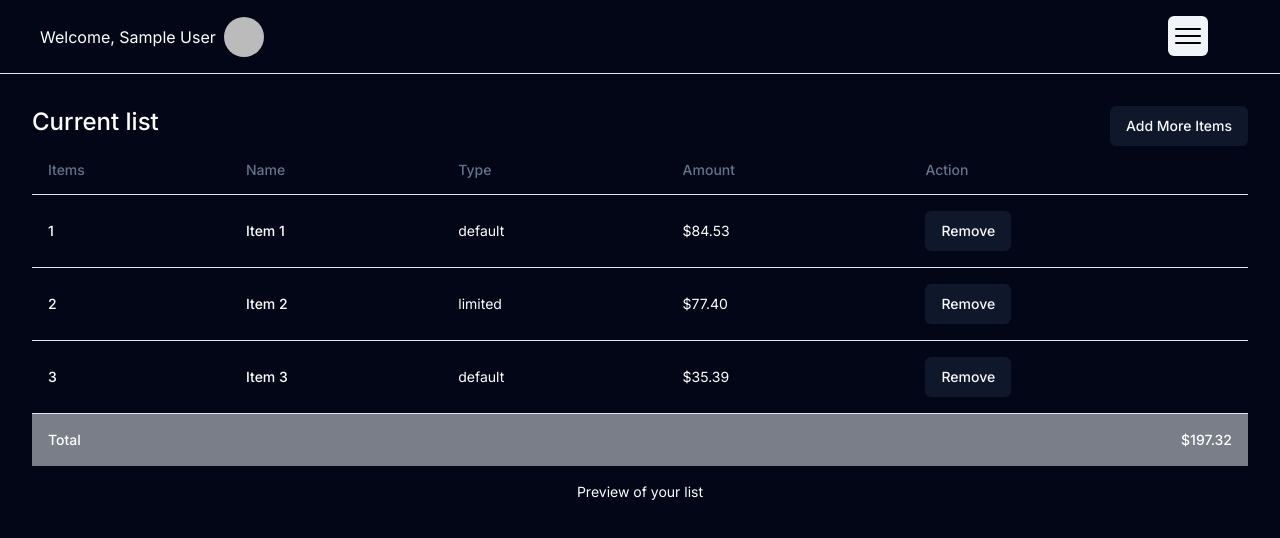
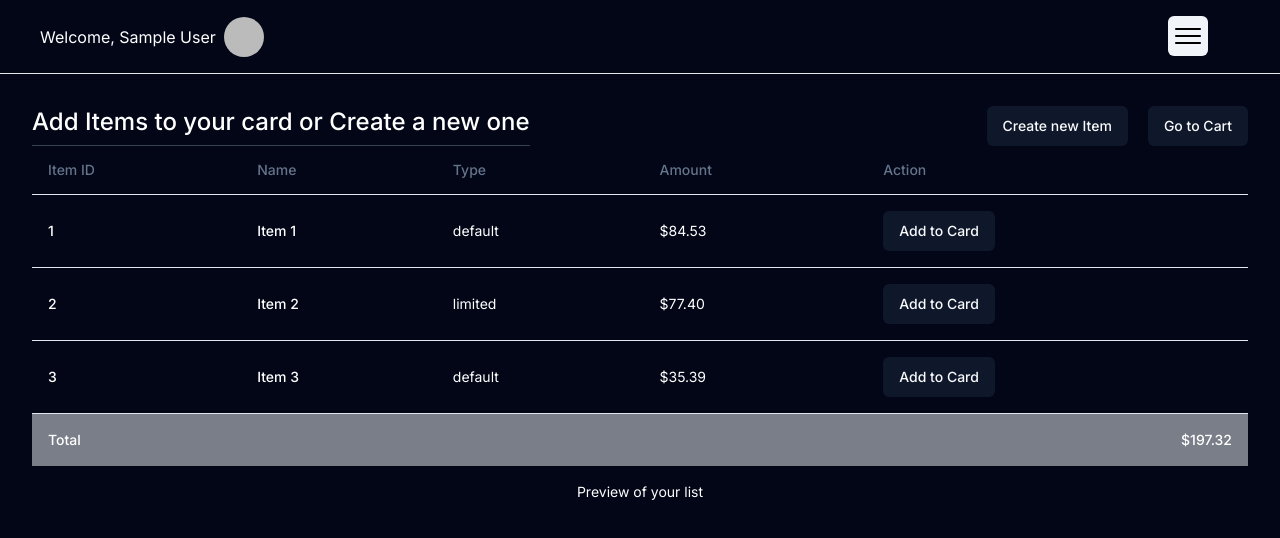
Before and after one commit to guim0/mission-challenge, a Next.js app: page / in a window 1280 px wide. Shown: the top 538 px of the page. Built offline with nearby package versions, Linux system fonts and the light colour scheme; no server answers; sample sign-in values are in the browser's storage.

Commit message:
:sparkles: : Feat - Add to cart functionality

```diff
--- a/app/(admin-routes)/add/page.tsx
+++ b/app/(admin-routes)/add/page.tsx
@@ -9,14 +9,13 @@ import { RadioGroup, RadioGroupItem } from "@/components/ui/radio-group";
 import { toast } from "@/components/ui/use-toast";
 import { useRouter } from "next/navigation";
 import { useState } from "react";
-import { useSession } from "next-auth/react";
 
 const RegisterPage = () => {
   const [nameItem, setNameItem] = useState<string>("");
   const [typeItem, setTypeItem] = useState<string>("Default");
   const [priceItem, setPriceItem] = useState<string>("default");
 
-  const { push } = useRouter();
+  const { push, back } = useRouter();
   const handleNewItem = () => {
     if (nameItem.length <= 2) {
       return toast({
@@ -30,11 +29,14 @@ const RegisterPage = () => {
     };
 
     mockedList.push(newItem);
-    push("/cart");
+    push("/");
   };
 
   return (
     <main className="w-full  bg-slate-950 h-dvh px-6">
+      <div className="py-3">
+        <Button onClick={() => back()}>Return</Button>
+      </div>
       <section className="container w-[70%] pt-12">
         <form className="bg-gray-700 w-full p-5 rounded-sm flex flex-col gap-6">
           <h2 className="text-2xl font-medium text-white">Create new item</h2>
--- a/app/(admin-routes)/cart/page.tsx
+++ b/app/(admin-routes)/cart/page.tsx
@@ -65,9 +65,14 @@ const CartPage = () => {
                 Add new item
               </Button>
             ) : (
-              <Button asChild>
-                <Link href="/add">Add new Item</Link>
-              </Button>
+              <div className="flex align-baseline gap-5">
+                <Button asChild>
+                  <Link href="/">Return to Listing</Link>
+                </Button>
+                <Button asChild>
+                  <Link href="/add">Add new Item</Link>
+                </Button>
+              </div>
             )}
           </section>
           <section className="container text-white">
--- a/app/page.tsx
+++ b/app/page.tsx
@@ -17,33 +17,25 @@ import { useToast } from "@/components/ui/use-toast";
 import { useSession } from "next-auth/react";
 import Link from "next/link";
 
-import { IProducts, mockedList } from "../lib/mocked/list";
+import { IProducts, cartList, mockedList } from "../lib/mocked/list";
 import { useEffect, useState } from "react";
 
 export default function ListingPage() {
-  const [list, setList] = useState<typeof mockedList>([]);
+  const [listing, setListing] = useState(mockedList);
   const { status } = useSession();
   const { toast } = useToast();
 
   const totalValue = () => {
-    const values = list.map((i) => i.price);
+    const values = mockedList.map((i) => i.price);
     return values
       .map(Number)
       .reduce((acc, total) => acc + total, 0)
       .toFixed(2);
   };
 
-  const handleRemoval = (ref?: string) => {
-    const filtered = mockedList.filter((i) => i.name !== ref);
-    if (ref === undefined) {
-      console.log("cheguei", ref);
-      return setList(mockedList);
-    } else setList(filtered);
+  const handleAdd = (handleAdd: IProducts) => {
+    cartList.push(handleAdd);
   };
-  useEffect(() => {
-    handleRemoval();
-  }, [list]);
-  console.log(list);
 
   return (
     <main className="w-full flex flex-col bg-slate-950 h-dvh">
@@ -59,7 +51,9 @@ export default function ListingPage() {
       ) : (
         <>
           <section className="flex container justify-between mt-8">
-            <h3 className="text-white text-2xl font-medium">Current list</h3>
+            <h3 className="text-white text-2xl font-medium border-b-[1px] border-gray-700 border-bot">
+              Add Items to your card or Create a new one
+            </h3>
             {status === "unauthenticated" ? (
               <Button
                 variant="secondary"
@@ -78,9 +72,15 @@ export default function ListingPage() {
                 Add More Items
               </Button>
             ) : (
-              <Button asChild>
-                <Link href="/add">Add More Items</Link>
-              </Button>
+              <div className="flex align-baseline gap-5">
+                <Button asChild>
+                  <Link href="/add">Create new Item</Link>
+                </Button>
+
+                <Button asChild>
+                  <Link href="/cart">Go to Cart</Link>
+                </Button>
+              </div>
             )}
           </section>
           <section className="container text-white">
@@ -90,7 +90,7 @@ export default function ListingPage() {
               </TableCaption>
               <TableHeader>
                 <TableRow>
-                  <TableHead>Items</TableHead>
+                  <TableHead>Item ID</TableHead>
                   <TableHead>Name</TableHead>
                   <TableHead>Type</TableHead>
                   <TableHead>Amount</TableHead>
@@ -98,15 +98,15 @@ export default function ListingPage() {
                 </TableRow>
               </TableHeader>
               <TableBody>
-                {list?.map((items, idx) => (
+                {listing?.map((items: IProducts, idx) => (
                   <TableRow key={idx}>
                     <TableCell className="font-medium">{1 + idx}</TableCell>
                     <TableCell className="font-medium">{items.name}</TableCell>
                     <TableCell>{items.type}</TableCell>
                     <TableCell>${items.price}</TableCell>
                     <TableCell>
-                      <Button onClick={() => handleRemoval(items.name)}>
-                        Remove
+                      <Button onClick={() => handleAdd(...[items])}>
+                        Add to Card
                       </Button>
                     </TableCell>
                   </TableRow>
--- a/lib/mocked/list.ts
+++ b/lib/mocked/list.ts
@@ -1,4 +1,5 @@
 export interface IProducts {
+  id?: number;
   name: string;
   price: string;
   type: string;
@@ -11,13 +12,14 @@ function getRandomPrice() {
 
 function generateMockData(numItems: number) {
   const mockData = [];
-
+  let idCounter = 1;
   for (let i = 0; i < numItems; i++) {
     const name = `Item ${i + 1}`;
     const type = i % 2 === 0 ? "default" : "limited";
     const price = getRandomPrice();
 
     const item: IProducts = {
+      id: idCounter++,
       name: name,
       type: type,
       price: price,
--- a/next.config.js
+++ b/next.config.js
@@ -1,8 +1,8 @@
 /** @type {import('next').NextConfig} */
 const nextConfig = {
-  // typescript: {
-  //   ignoreBuildErrors: true,
-  // },
+  typescript: {
+    ignoreBuildErrors: true,
+  },
 };
 
 module.exports = nextConfig;
```
